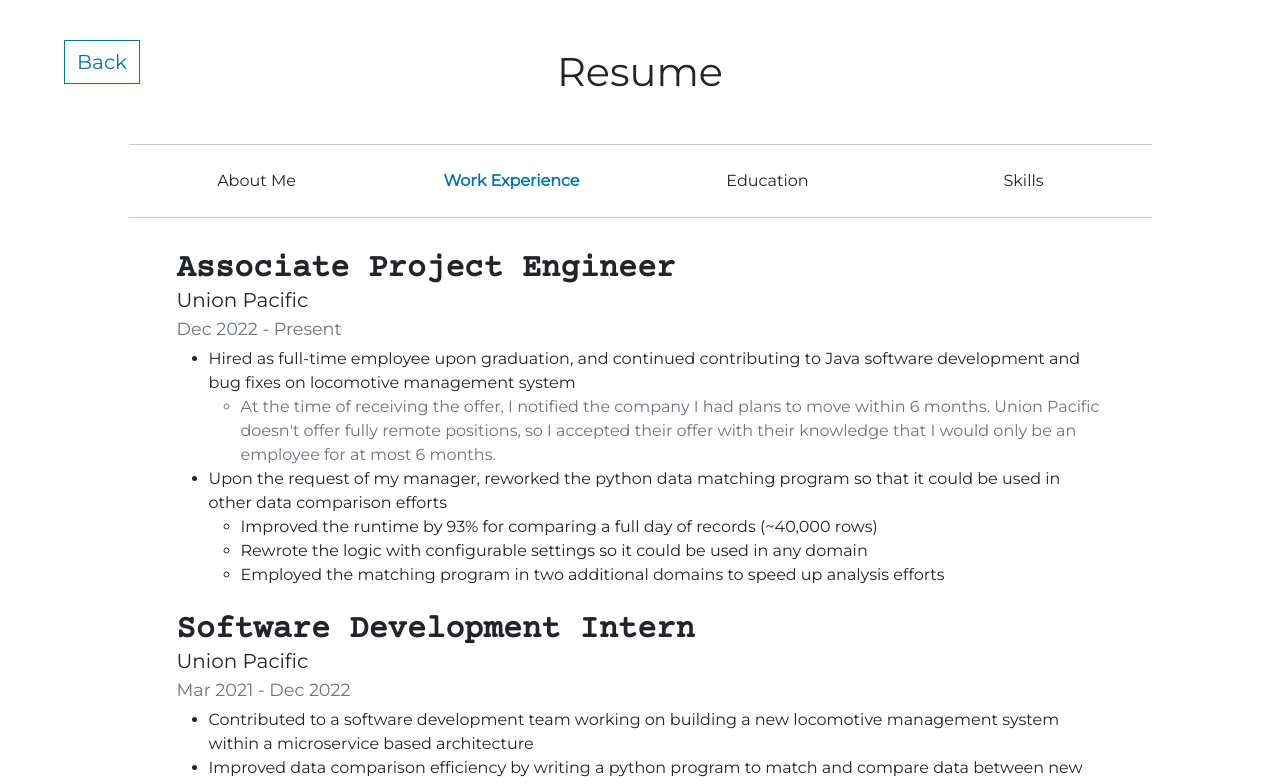
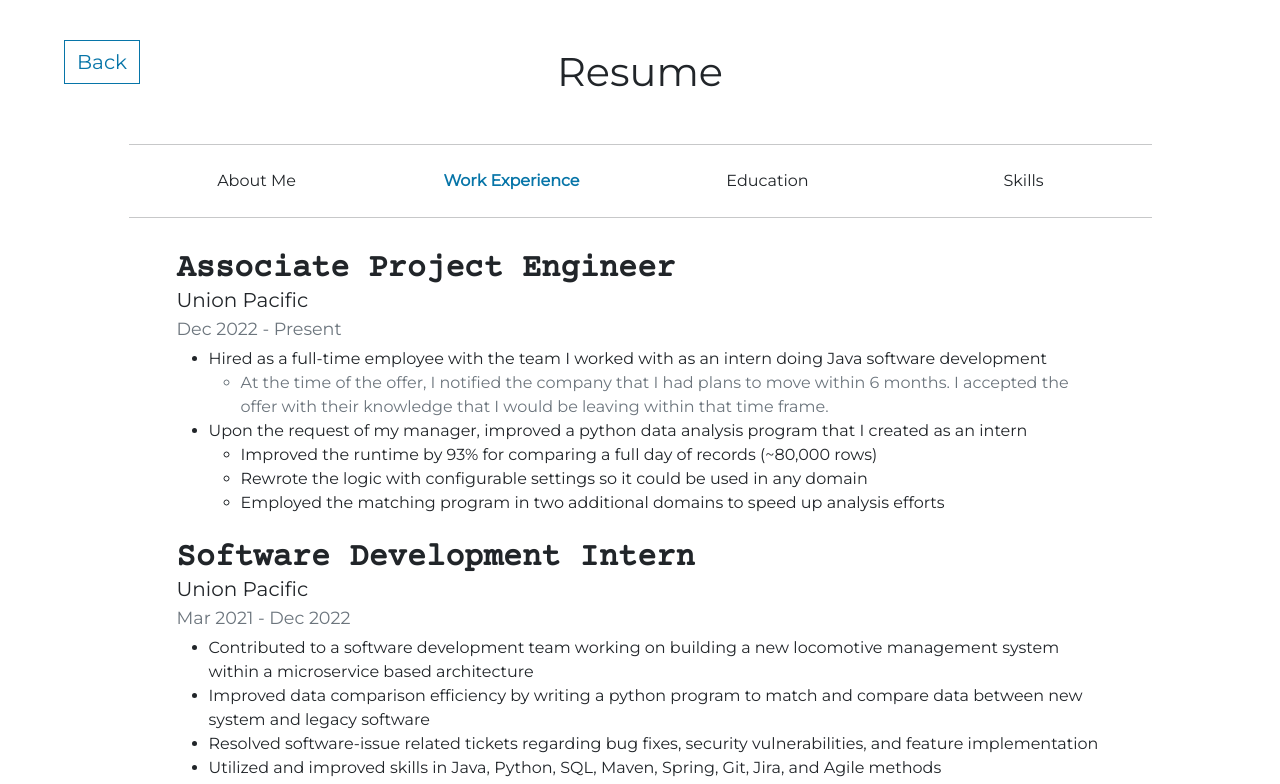
Before and after one commit to cmcgrath454/portfolio, a website: page resume.html in a window 1280 px wide. Both pictures are taken after a click on the tab "Work Experience". Shown: the top 784 px of the page. Drawn offline with nearby package versions, Linux system fonts and the light colour scheme.

Commit message:
edited resume

```diff
--- a/resume.html
+++ b/resume.html
@@ -5,10 +5,12 @@
     <script async src="https://www.googletagmanager.com/gtag/js?id=G-ND4J0Z5F0V"></script>
     <script>
       window.dataLayer = window.dataLayer || [];
-      function gtag(){dataLayer.push(arguments);}
-      gtag('js', new Date());
+      function gtag() {
+        dataLayer.push(arguments);
+      }
+      gtag("js", new Date());
 
-      gtag('config', 'G-ND4J0Z5F0V');
+      gtag("config", "G-ND4J0Z5F0V");
     </script>
     <meta charset="UTF-8" />
     <meta http-equiv="X-UA-Compatible" content="IE=edge" />
@@ -106,21 +108,18 @@
           <p class="text-muted mb-1">Dec 2022 - Present</p>
           <ul>
             <li>
-              Hired as full-time employee upon graduation, and continued contributing to Java software development and bug fixes
-              on locomotive management system
+              Hired as a full-time employee with the team I worked with as an intern doing Java software development
               <ul>
                 <li class="text-muted">
-                  At the time of receiving the offer, I notified the company I had plans to move within 6 months. Union Pacific
-                  doesn't offer fully remote positions, so I accepted their offer with their knowledge that I would only be an
-                  employee for at most 6 months.
+                  At the time of the offer, I notified the company that I had plans to move within 6 months. I accepted the offer
+                  with their knowledge that I would be leaving within that time frame.
                 </li>
               </ul>
             </li>
             <li>
-              Upon the request of my manager, reworked the python data matching program so that it could be used in other data
-              comparison efforts
+              Upon the request of my manager, improved a python data analysis program that I created as an intern
               <ul>
-                <li>Improved the runtime by 93% for comparing a full day of records (~40,000 rows)</li>
+                <li>Improved the runtime by 93% for comparing a full day of records (~80,000 rows)</li>
                 <li>Rewrote the logic with configurable settings so it could be used in any domain</li>
                 <li>Employed the matching program in two additional domains to speed up analysis efforts</li>
               </ul>
```
